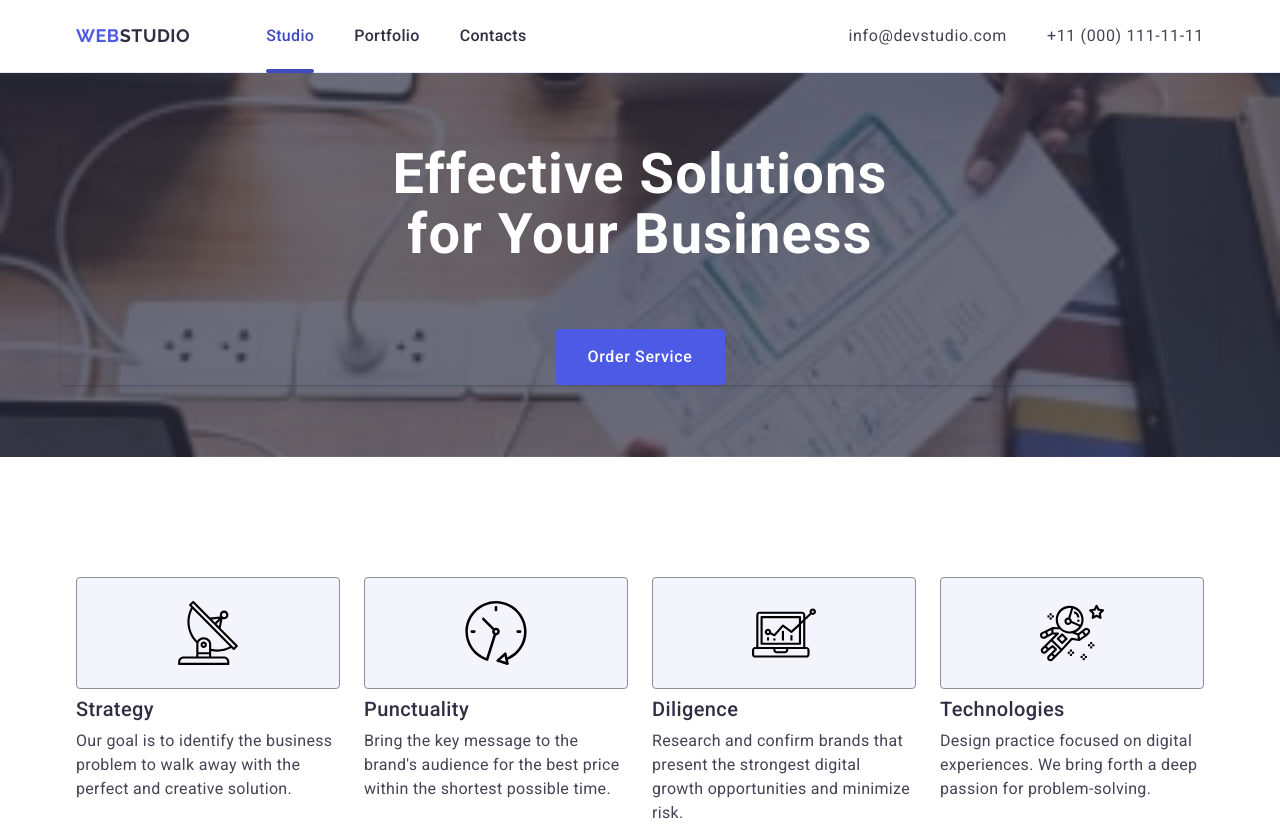
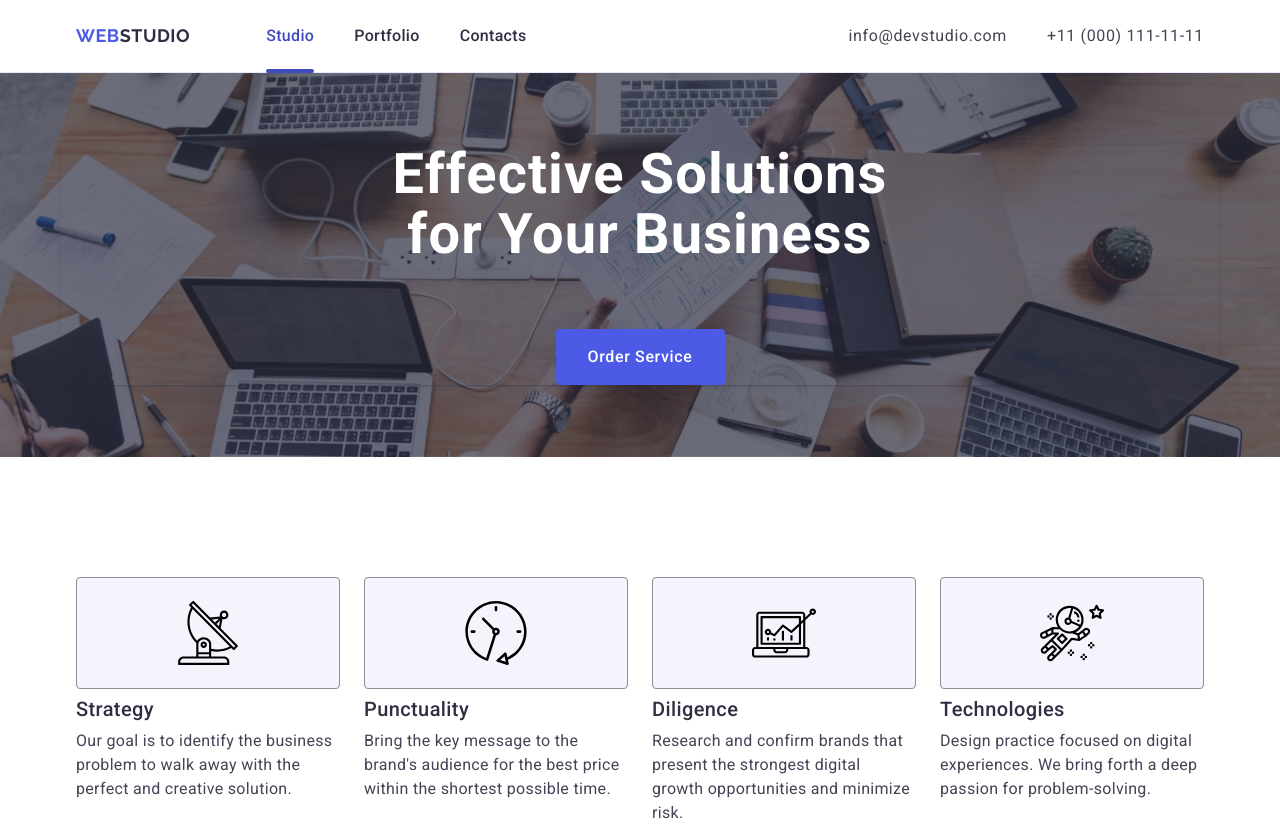
Before and after one commit to LeeFleming2024/goit-markup-hw-06, a plain HTML site: page index.html in a window 1280 px wide. Shown: the top 828 px of the page. Drawn offline with nearby package versions, Linux system fonts and the light colour scheme.

Commit message:
add index file

```diff
--- a/css/styles.css
+++ b/css/styles.css
@@ -314,7 +314,7 @@ section{
 
 .main-section-one {
     background-color: #2e2f42;
-    background-image: linear-gradient(rgba(46, 47, 66, 0.7), rgba(46, 47, 66, 0.7)), url(../images/Dark-bgmobil-min.jpg);
+    background-image: linear-gradient(rgba(46, 47, 66, 0.7), rgba(46, 47, 66, 0.7)), url(../images/bg-office.jpg);
     padding: 72px 0;
     background-repeat: no-repeat;
     background-position: center center;
```
